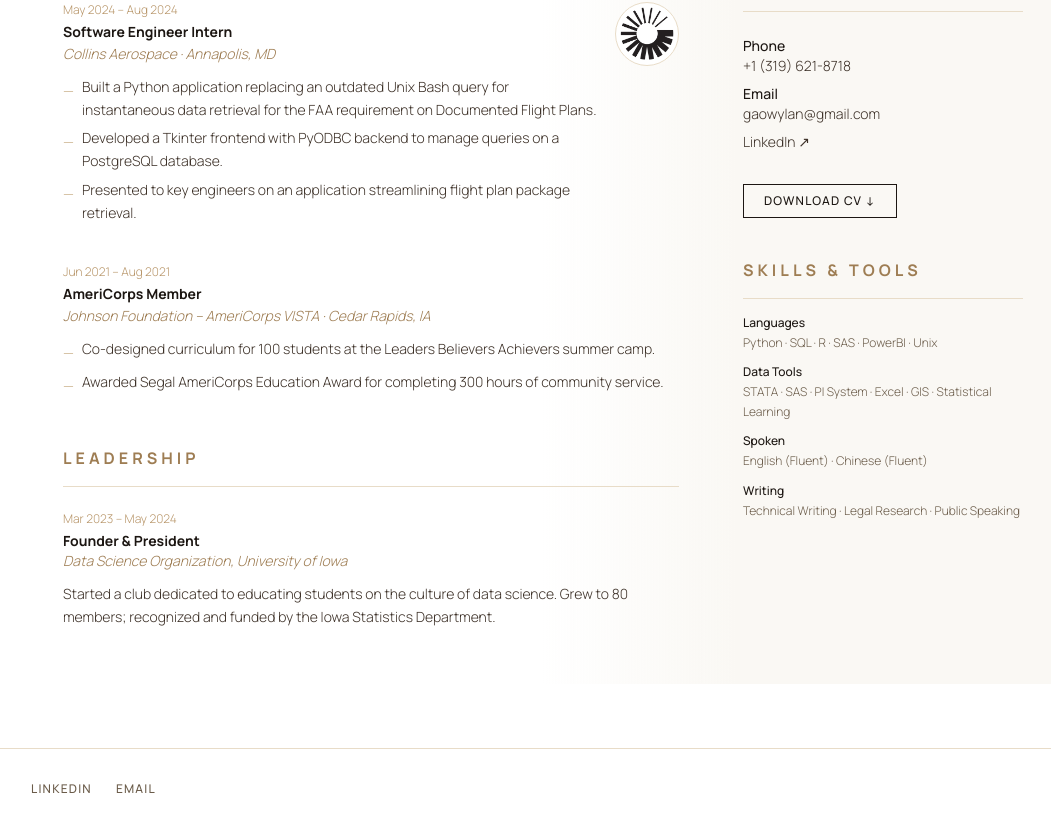
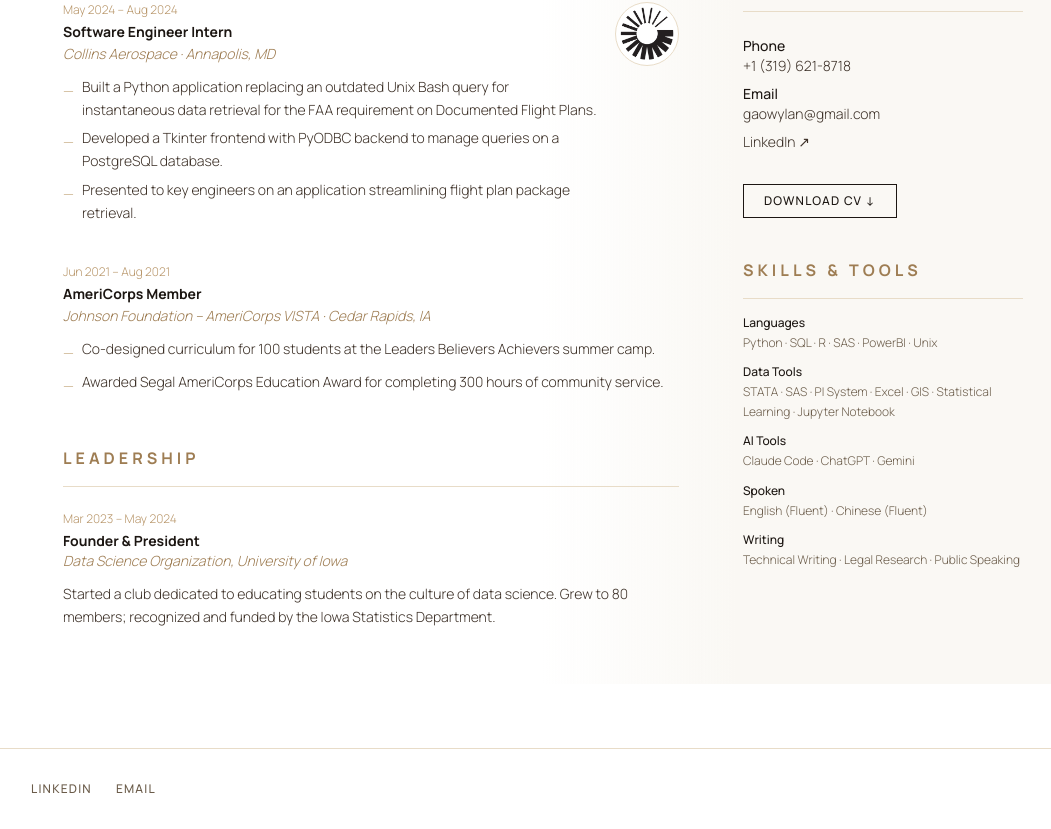
Before and after one commit to wylangao/wylan-site, a React (Vite) app: page / in a window 1280 px wide. Shown: the part 944-1773 px from the top of the page, without its empty margins (97-1148 px from the left). Built offline with nearby package versions, Linux system fonts and the light colour scheme.

Commit message:
Add AI Tools skill row and Jupyter Notebook to Data Tools
Co-Authored-By: Claude Sonnet 4.6 <noreply@anthropic.com>

```diff
--- a/src/pages/Home.jsx
+++ b/src/pages/Home.jsx
@@ -62,7 +62,8 @@ const education = [
 
 const skills = [
   { label: 'Languages', items: 'Python · SQL · R · SAS · PowerBI · Unix' },
-  { label: 'Data Tools', items: 'STATA · SAS · PI System · Excel · GIS · Statistical Learning' },
+  { label: 'Data Tools', items: 'STATA · SAS · PI System · Excel · GIS · Statistical Learning · Jupyter Notebook' },
+  { label: 'AI Tools', items: 'Claude Code · ChatGPT · Gemini' },
   { label: 'Spoken', items: 'English (Fluent) · Chinese (Fluent)' },
   { label: 'Writing', items: 'Technical Writing · Legal Research · Public Speaking' },
 ]
```
